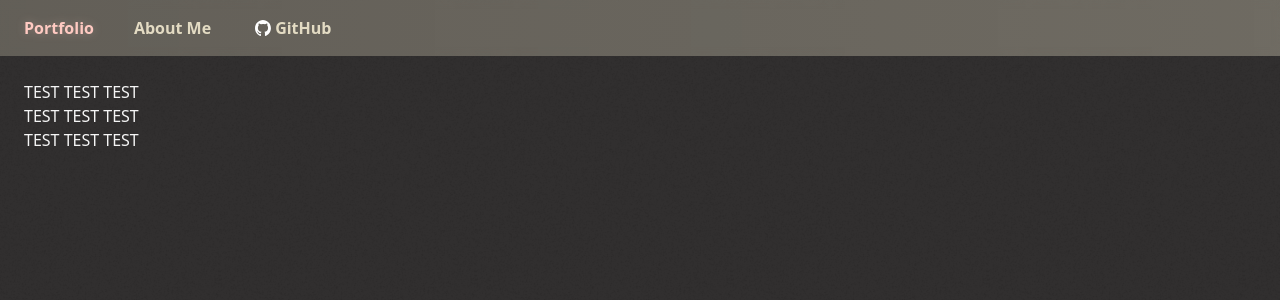
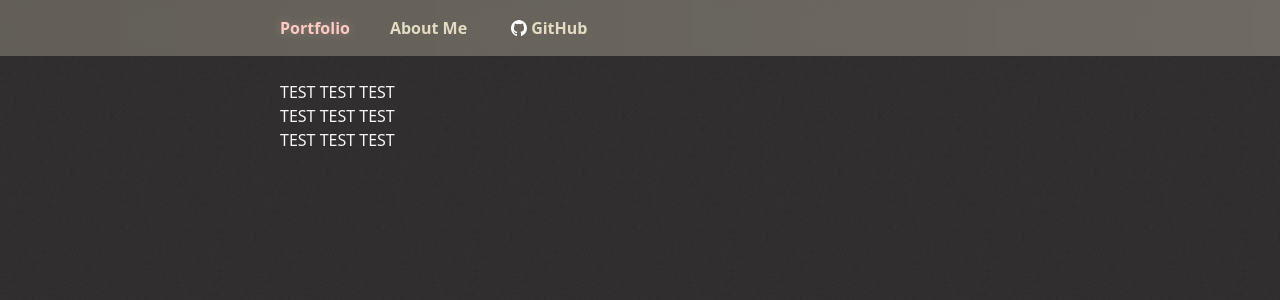
Before and after one commit to SirJeremy/sirjeremy-website, a React (Vite) app: page / in a window 1280 px wide. Shown: the top 300 px of the page. Built offline with nearby package versions, Linux system fonts and the light colour scheme.

Commit message:
Decreased the page width

```diff
--- a/src/index.css
+++ b/src/index.css
@@ -6,7 +6,7 @@
 @layer components {
   /* Used by any element that needs to be inset to page borders */
   .page-inset {
-    @apply max-w-screen-xl px-6;
+    @apply max-w-screen-md px-6;
   }
 
   /* Gives slightly noisy appearance to background, tintable by background color */
```
